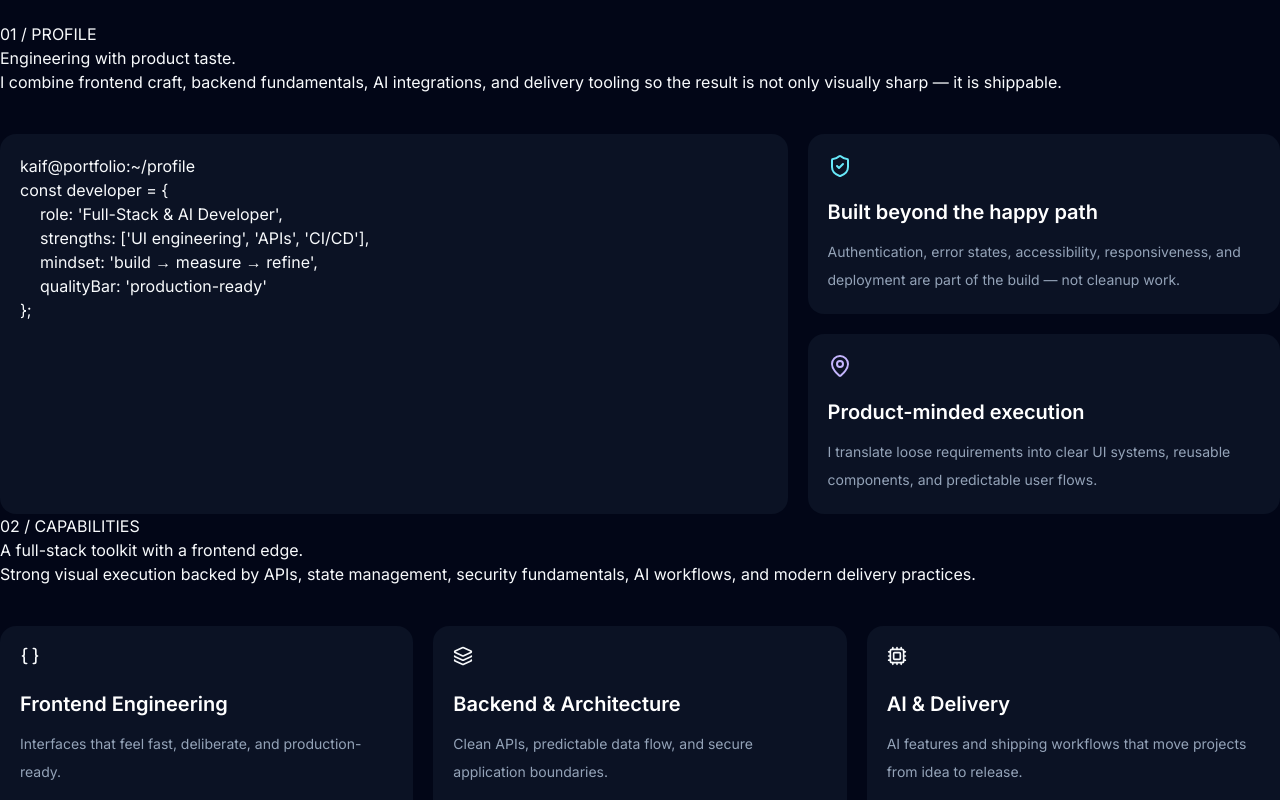
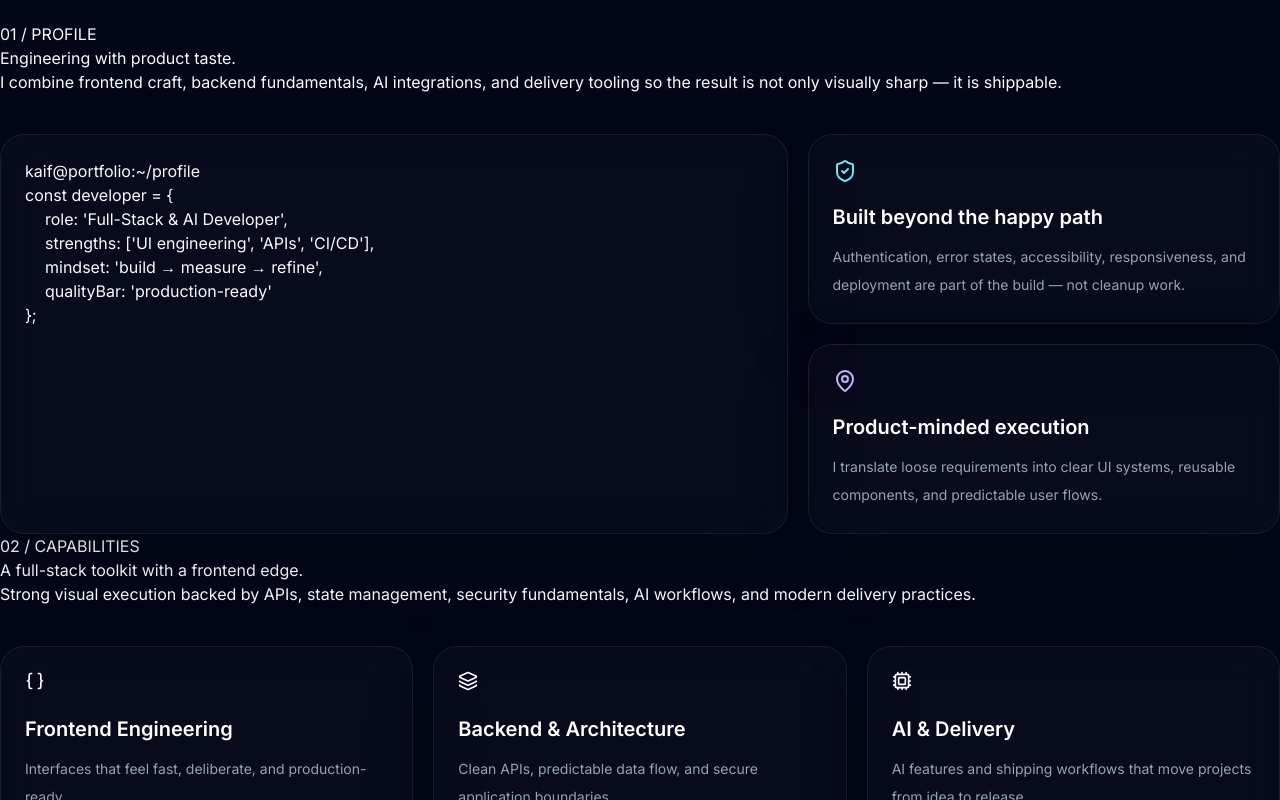
Before and after one commit to rockxkaif/portfoliokaif, a React (Vite) app: page / in a window 1280 px wide. Shown: the part 900-1700 px from the top of the page. Built offline with nearby package versions, Linux system fonts and the light colour scheme.

Commit message:
feat: upgrade shared glass card

```diff
--- a/src/components/ui/card.jsx
+++ b/src/components/ui/card.jsx
@@ -2,16 +2,17 @@ import React from 'react';
 
 export function Card({ children, className = '' }) {
   return (
-    <div className={`border-slate-800 bg-slate-900/70 rounded-2xl ${className}`}>
+    <div
+      className={
+        'rounded-[1.5rem] border border-white/[0.07] bg-white/[0.025] shadow-[0_24px_70px_rgba(0,0,0,0.18)] backdrop-blur-xl transition duration-300 hover:border-white/[0.12] hover:bg-white/[0.035] ' +
+        className
+      }
+    >
       {children}
     </div>
   );
 }
 
 export function CardContent({ children, className = '' }) {
-  return (
-    <div className={`p-4 sm:p-5 ${className}`}>
-      {children}
-    </div>
-  );
+  return <div className={'p-5 sm:p-6 ' + className}>{children}</div>;
 }
```
